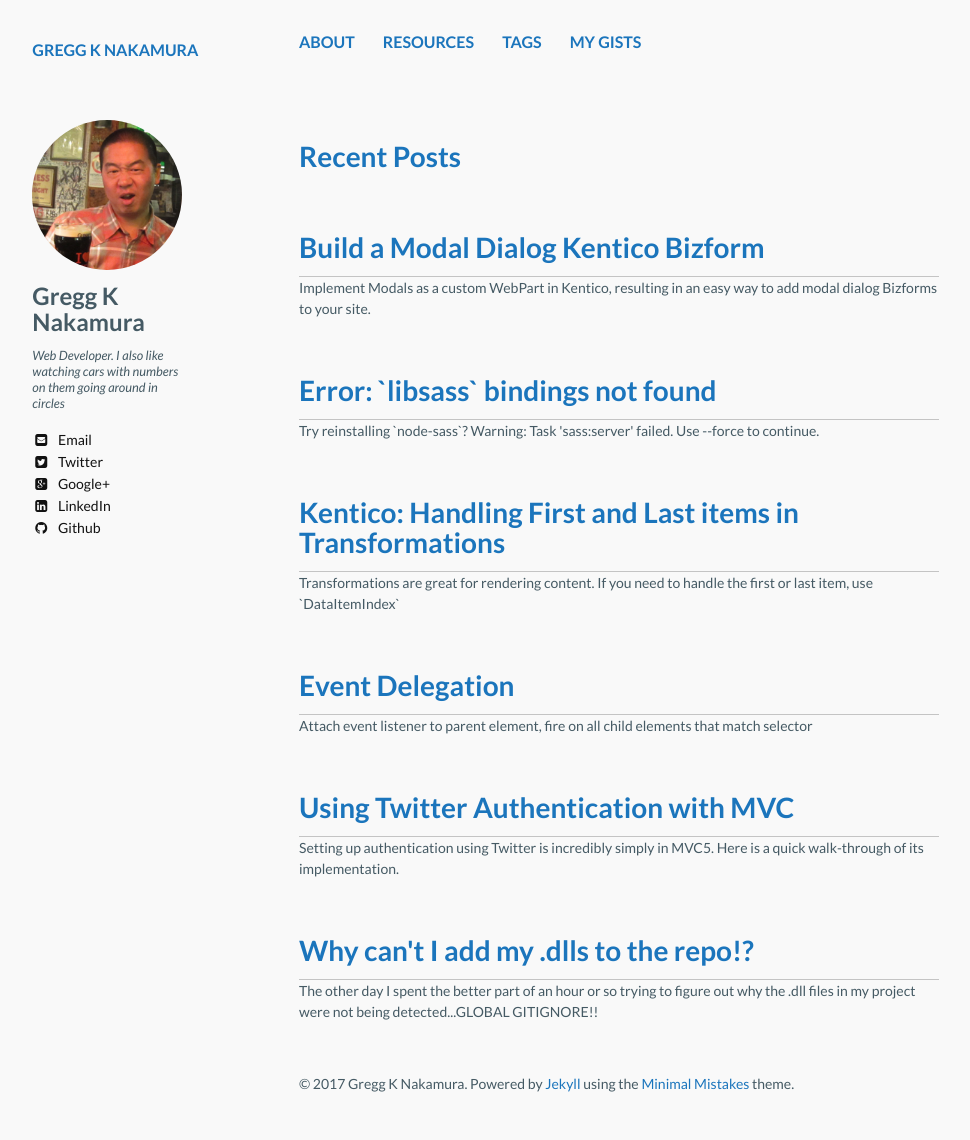
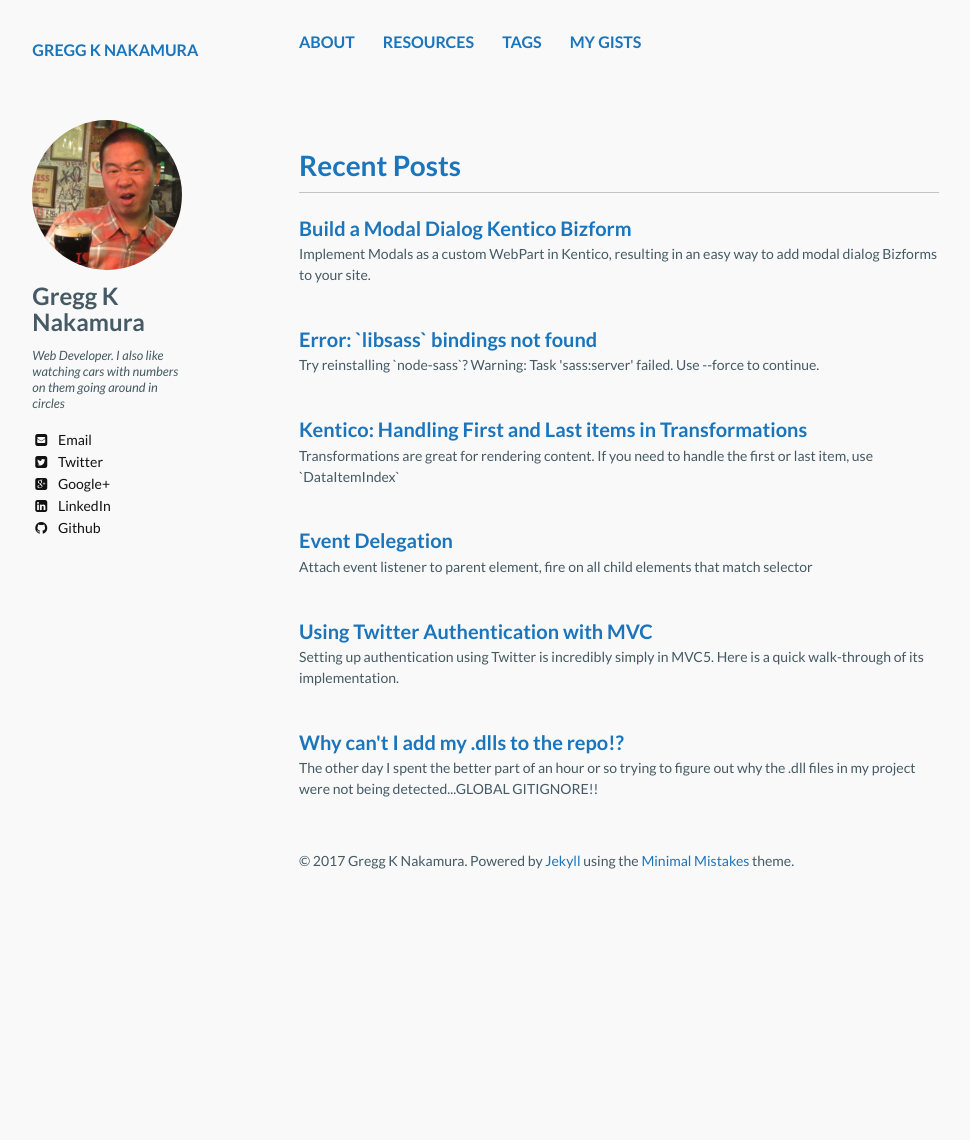
Before and after one commit to greggnakamura/greggnakamura.github.com, a Jekyll site: the page built from index.md, in a window 1280 px wide. Shown: the whole page, without its empty margins (21-991 px from the left). Built offline with Jekyll 4.4.1, drawn with Linux system fonts in a browser that asks for light colours; nearby versions of some CDN libraries; after the commit the page ends 917 px from its top, so only the background shows below that.

Commit message:
Updates to adjust for A11y updates

```diff
--- a/_sass/page.scss
+++ b/_sass/page.scss
@@ -270,14 +270,14 @@
 	@media #{$x-large} {
 		@include grid(12,4.5);
 	}
-	h3 {
+	h2 {
 		margin: 2rem 0 0;
 		padding-bottom: .5em;
 		@include font-rem(28);
 		border-bottom: 1px solid lighten($black,70);
 	}
 	article {
-		h2 {
+		h3 {
 			margin-bottom: 4px;
 			@include font-rem(20);
 			&.link-post {
```
